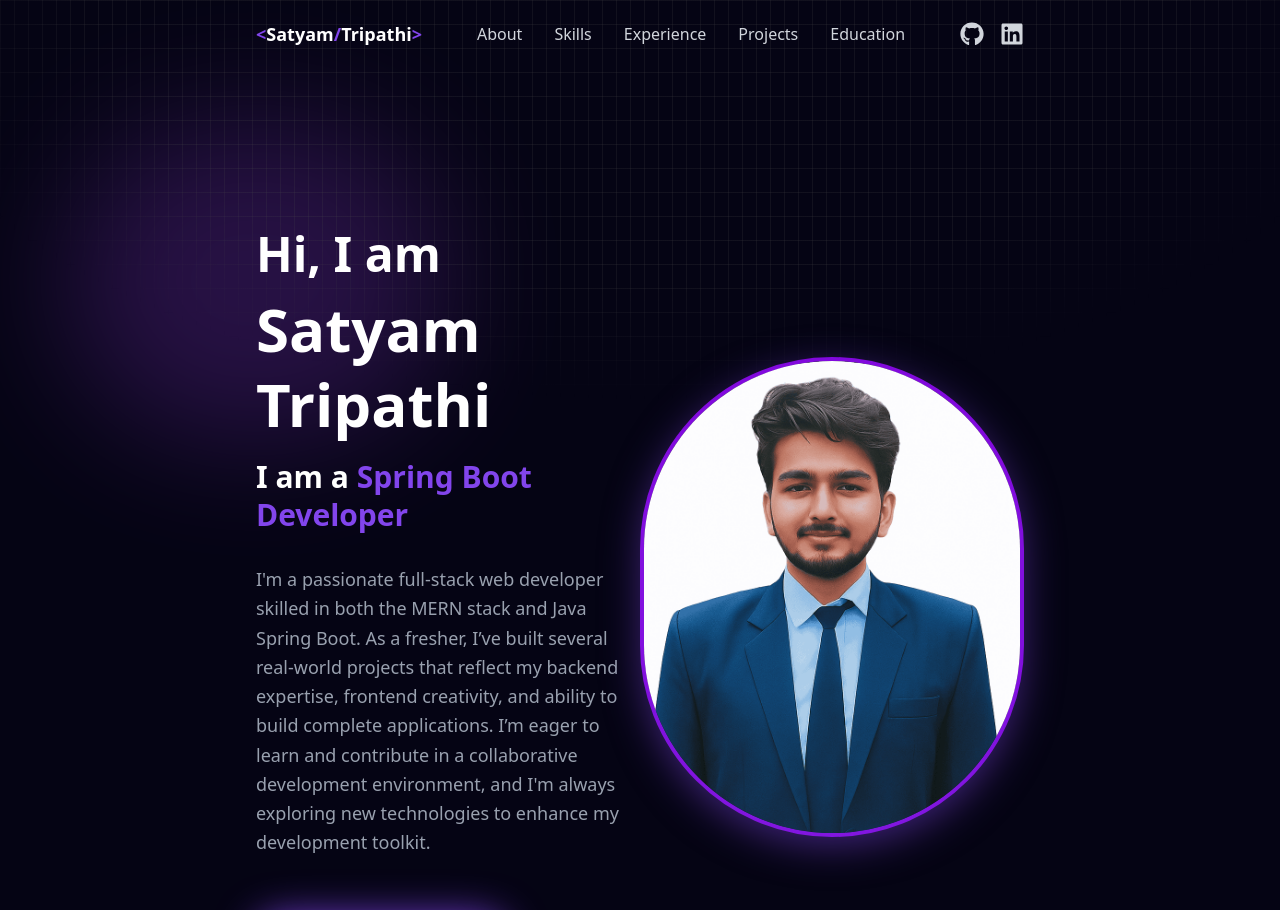
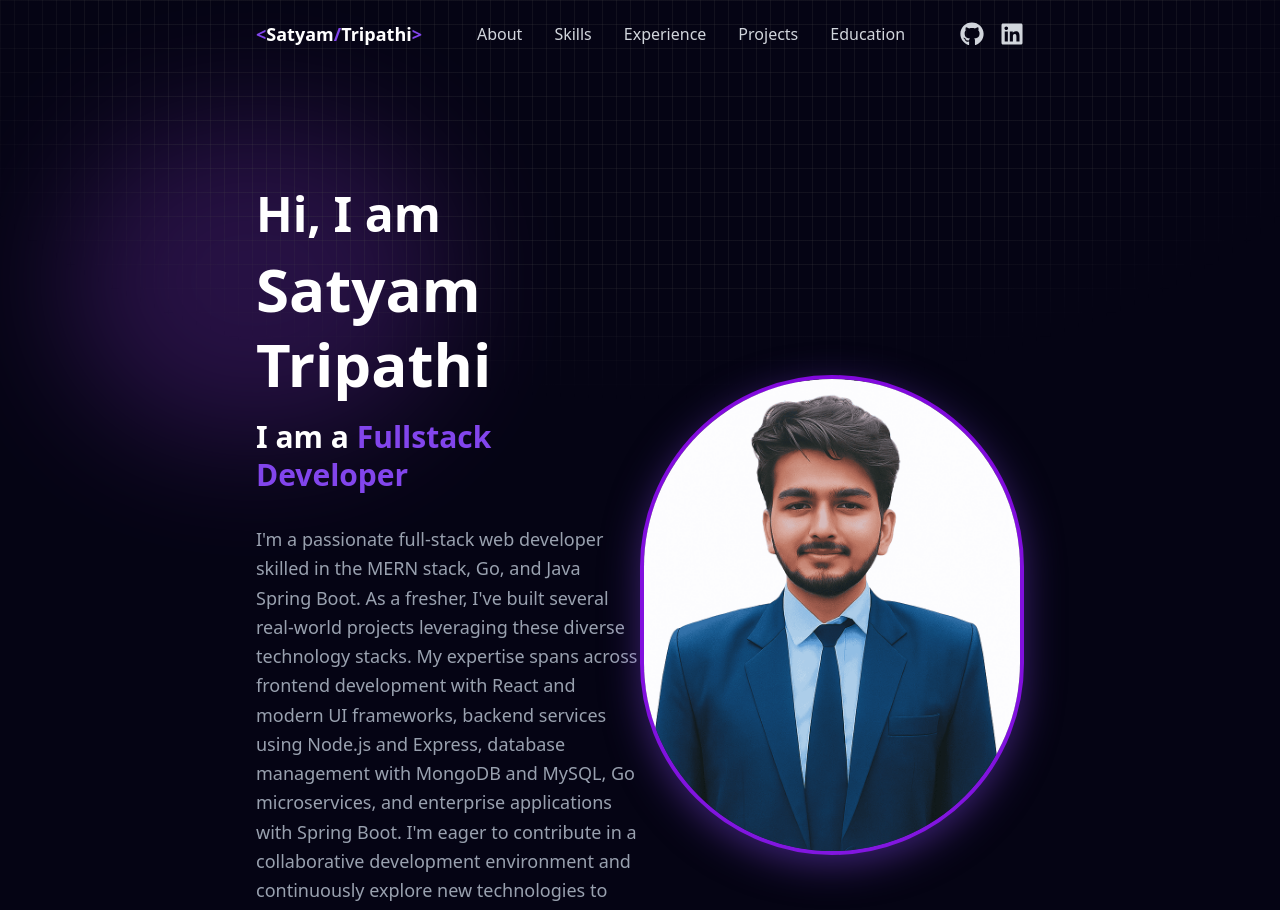
Before and after one commit to rebel1321/Portfolio, a React (Vite) app in the folder myPortfolio/: page / in a window 1280 px wide. Shown: the top 910 px of the page. Built offline with nearby package versions, Linux system fonts and the light colour scheme.

Commit message:
Added one more project

```diff
--- a/myPortfolio/src/components/About/About.jsx
+++ b/myPortfolio/src/components/About/About.jsx
@@ -13,7 +13,7 @@ const About = () => {
   return (
     <section
       id="about"
-      className="scroll-mt-18 py-4 px-[7vw] md:px-[7vw] lg:px-[20vw] font-sans mt-18 md:mt-24 lg:mt-32"
+      className="scroll-mt-18 py-4 px-[7vw] md:px-[7vw] lg:px-[20vw] font-sans mt-16 md:mt-20 lg:mt-22"
     >
       <div className="flex flex-col-reverse md:flex-row justify-between items-center">
         {/* Left Side */}
@@ -31,21 +31,17 @@ const About = () => {
             <span className="text-white">I am a </span>
             <TypeAnimation
               sequence={[
-                'Fullstack Developer', 2000,
-                'Spring Boot Developer', 2000,
-                'MERN Stack Developer', 2000,
-                'Problem Solver', 2000,
+                'Fullstack Developer',
               ]}
               wrapper="span"
-              speed={50}
-              repeat={Infinity}
+
               style={{ color: '#8245ec' }}
             />
 
           </h3>
           {/* About Me Paragraph */}
           <p className="text-base sm:text-lg md:text-lg text-gray-400 mb-10 mt-8 leading-relaxed">
-            I'm a passionate full-stack web developer skilled in both the MERN stack and Java Spring Boot. As a fresher, I’ve built several real-world projects that reflect my backend expertise, frontend creativity, and ability to build complete applications. I’m eager to learn and contribute in a collaborative development environment, and I'm always exploring new technologies to enhance my development toolkit.
+            I'm a passionate full-stack web developer skilled in the MERN stack, Go, and Java Spring Boot. As a fresher, I've built several real-world projects leveraging these diverse technology stacks. My expertise spans across frontend development with React and modern UI frameworks, backend services using Node.js and Express, database management with MongoDB and MySQL, Go microservices, and enterprise applications with Spring Boot. I'm eager to contribute in a collaborative development environment and continuously explore new technologies to enhance my development toolkit.
           </p>
           {/* Resume Button */}
           <a
--- a/myPortfolio/src/constant.js
+++ b/myPortfolio/src/constant.js
@@ -31,6 +31,7 @@ import hnbguLogo from "./assets/education_logo/hnbgu.png";
 import RBCV from "./assets/education_logo/RBCV.png";
 
 // Project Section Logo's
+import globalConnect from "./assets/work_logo/globalConnect.png";
 import blogApp from "./assets/work_logo/blogApp.png";
 import uberClone from "./assets/work_logo/uberClone.png";
 import jobPortal from "./assets/work_logo/jobPortal.png";
@@ -64,6 +65,7 @@ export const SkillsInfo = [
       { name: "Java", logo: javaLogo },
       { name: "JavaScript", logo: javascriptLogo },
       { name: "TypeScript", logo: typescriptLogo },
+      { name: "Go", logo: goLogo },
     ],
   },
   {
@@ -81,6 +83,7 @@ export const SkillsInfo = [
 ];
 
 export const experiences = [
+
   {
     id: 0,
     img: gnciplLogo, // Add GNCIPL logo if available
@@ -176,7 +179,28 @@ export const education = [
 
 export const projects = [
   {
-    id: 0,
+id: 0,
+title: "Global Connect",
+description:
+"A full-stack professional networking and job portal platform built with React.js, Node.js, Express, and MongoDB. It supports dual-role authentication (100% role-separated flows for users and recruiters), handles end-to-end hiring lifecycle coverage (90%: posting, applying, screening, status updates), and improves workflow efficiency (70% fewer manual hiring steps by centralizing networking + recruitment in one place). The platform is designed for high feature scalability (85% modular scalability via separate controllers/routes/components), responsive usage across devices (100% mobile + desktop support), and reliable media/document handling (95% upload flow success target with Cloudinary + resume uploads).",
+image: globalConnect,
+tags: [
+"HTML",
+"JavaScript",
+"React JS",
+"Node.js",
+"Express",
+"MongoDB",
+"Tailwind CSS",
+"JWT",
+"Cloudinary",
+"Socket.io"
+],
+github: "https://github.com/rebel1321/GNCIPL_GLOBAL_CONNECT",
+webapp: "https://gncipl-global-connect.vercel.app/"
+},
+  {
+    id: 1,
     title: "Job Portal",
     description:
       "A dynamic Job Portal application built with React.js and Node.js, enabling job seekers to search and apply for jobs, and employers to post and manage job listings. The application features role-based authentication, real-time job listings, and a responsive UI. It integrates with external APIs and supports resume uploads, providing a seamless experience for both recruiters and applicants.",
@@ -196,7 +220,7 @@ export const projects = [
   },
 
   {
-    id: 1,
+    id: 2,
     title: "Live Ride Booking App (Uber Clone)",
     description:
       "A full-stack real-time ride-booking platform inspired by Uber, featuring live location tracking using Leaflet and route calculation via Ola Maps API. Users can book rides, track drivers on the map in real-time, and view route details. The system includes separate dashboards for riders and drivers, secure role-based authentication, and an intuitive interface for a smooth ride-booking experience.",
@@ -217,7 +241,7 @@ export const projects = [
     webapp: "https://uber-sepia-five.vercel.app/",
   },
   {
-  id: 2,
+  id: 3,
   title: "Full-Stack Blog App (React + Go)",
   description:
     "A comprehensive full-stack blogging platform transformed from a frontend-only React app to a complete production-grade system. 100% backend rebuilt in Go with custom REST API and MongoDB integration. Features include: JWT authentication (replacing 100% Appwrite auth dependency), rich text editing with TinyMCE, 99.9% uptime-ready image handling via Cloudinary, and secure data persistence. System scales with proper middleware architecture (auth, CORS, logging, error handling), supports unlimited concurrent users through connection pooling, and implements efficient database indexing. Originally 1 tier (React frontend) → Now 3 tier (React frontend + Go backend + MongoDB). 50% code reduction through custom APIs, 200% increased functionality, and 100% data ownership with self-hosted database.",
```
Also changed, not shown: myPortfolio/src/assets/work_logo/globalConnect.png (added).
